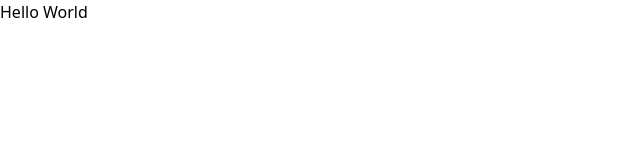
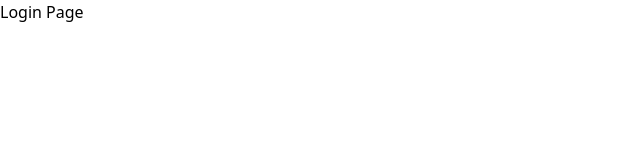
Before and after one commit to shahpreetk/mlh-hackbirthday, a React (Create React App) app: page / in a window 1280 px wide. Shown: the top 160 px of the page, without its empty margins (0-640 px from the left). Built offline with nearby package versions, Linux system fonts and the light colour scheme; a web font is replaced by a local one.

Commit message:
add pages

```diff
--- a/package.json
+++ b/package.json
@@ -8,6 +8,7 @@
     "@heroicons/react": "^1.0.2",
     "react": "^17.0.2",
     "react-dom": "^17.0.2",
+    "react-router-dom": "^5.2.0",
     "react-scripts": "4.0.3"
   },
   "scripts": {
--- a/public/index.html
+++ b/public/index.html
@@ -5,7 +5,7 @@
   <meta charset="utf-8" />
   <link rel="icon" href="%PUBLIC_URL%/favicon.ico" />
   <meta name="viewport" content="width=device-width, initial-scale=1" />
-  <meta name="theme-color" content="#000000" />
+  <meta name="theme-color" content="#FFDDC7" />
   <meta name="description" content="Find your who you share your birthday with..." />
   <link rel="stylesheet" href="https://rsms.me/inter/inter.css">
   <link rel="manifest" href="%PUBLIC_URL%/manifest.json" />
--- a/src/App.js
+++ b/src/App.js
@@ -1,11 +1,39 @@
-import React from 'react';
+// @ts-check
+import React, { lazy, Suspense } from "react";
+import { BrowserRouter as Router, Route, Switch } from "react-router-dom";
+import { RefreshIcon } from "@heroicons/react/outline";
 
-function App() {
+import * as ROUTES from "./constants/routes";
+
+const Login = lazy(() => import("./pages/Login"));
+const SignUp = lazy(() => import("./pages/Signup"));
+const Profile = lazy(() => import("./pages/Profile"));
+const BirthdayTwin = lazy(() => import("./pages/BirthdayTwin"));
+const NotFound = lazy(() => import("./pages/NotFound"));
+
+export default function App() {
   return (
-    <div className="App">
-      Hello World
-    </div>
+    <Router>
+      <Suspense
+        fallback={
+          <section>
+            <div className="flex h-screen">
+              <div className="m-auto text-rose-300">
+                <RefreshIcon className="text-rose-300" />
+                <h1 className="text-rose-600">Loading...</h1>
+              </div>
+            </div>
+          </section>
+        }
+      >
+        <Switch>
+          <Route path={ROUTES.LOGIN} component={Login} exact />
+          <Route path={ROUTES.SIGN_UP} component={SignUp} />
+          <Route path={ROUTES.PROFILE_PAGE} component={Profile} />
+          <Route path={ROUTES.BIRTHDAY_TWIN} component={BirthdayTwin} />
+          <Route component={NotFound} />
+        </Switch>
+      </Suspense>
+    </Router>
   );
 }
-
-export default App;
--- /dev/null
+++ b/src/constants/routes.js
@@ -0,0 +1,5 @@
+export const LOGIN = "/";
+export const SIGN_UP = "/signup";
+export const PROFILE_PAGE = "/profile";
+export const BIRTHDAY_TWIN = "/my-birthday-twin";
+export const NOT_FOUND = "/not-found";
--- a/src/index.css
+++ b/src/index.css
@@ -17,3 +17,38 @@ code {
 @tailwind base;
 @tailwind components;
 @tailwind utilities;
+
+body::-webkit-scrollbar {
+  width: 10px; /* width of the entire scrollbar */
+}
+
+body::-webkit-scrollbar-track {
+  background: black; /* color of the tracking area */
+}
+
+body::-webkit-scrollbar-thumb {
+  background-color: #e11d48; /* color of the scroll thumb */
+  border-radius: 20px; /* roundness of the scroll thumb */
+  border: 3px solid black; /* creates padding around scroll thumb */
+}
+
+/* Works on Firefox */
+* {
+  scrollbar-width: thin;
+  scrollbar-color: #e11d48 black;
+}
+
+/* Works on Chrome, Edge, and Safari */
+*::-webkit-scrollbar {
+  width: 10px;
+}
+
+*::-webkit-scrollbar-track {
+  background: black;
+}
+
+*::-webkit-scrollbar-thumb {
+  background-color: #e11d48;
+  border-radius: 20px;
+  border: 3px solid black;
+}
--- /dev/null
+++ b/src/pages/BirthdayTwin.js
@@ -0,0 +1,9 @@
+const BirthdayTwin = () => {
+  return (
+    <div>
+      <h1>Birthday Twin</h1>
+    </div>
+  );
+};
+
+export default BirthdayTwin;
--- /dev/null
+++ b/src/pages/Login.js
@@ -0,0 +1,9 @@
+const Login = () => {
+  return (
+    <div>
+      <h1>Login Page</h1>
+    </div>
+  );
+};
+
+export default Login;
--- /dev/null
+++ b/src/pages/NotFound.js
@@ -0,0 +1,9 @@
+const NotFound = () => {
+  return (
+    <div>
+      <h1>Not Found</h1>
+    </div>
+  );
+};
+
+export default NotFound;
--- /dev/null
+++ b/src/pages/Profile.js
@@ -0,0 +1,9 @@
+const Profile = () => {
+  return (
+    <div>
+      <h1>Profile Page</h1>
+    </div>
+  );
+};
+
+export default Profile;
--- /dev/null
+++ b/src/pages/Signup.js
@@ -0,0 +1,9 @@
+const Signup = () => {
+  return (
+    <div>
+      <h1>Sign Up Page</h1>
+    </div>
+  );
+};
+
+export default Signup;
```
Also changed, not shown: public/manifest.json, 2 other files (tests, documents, lock files or other folders).
